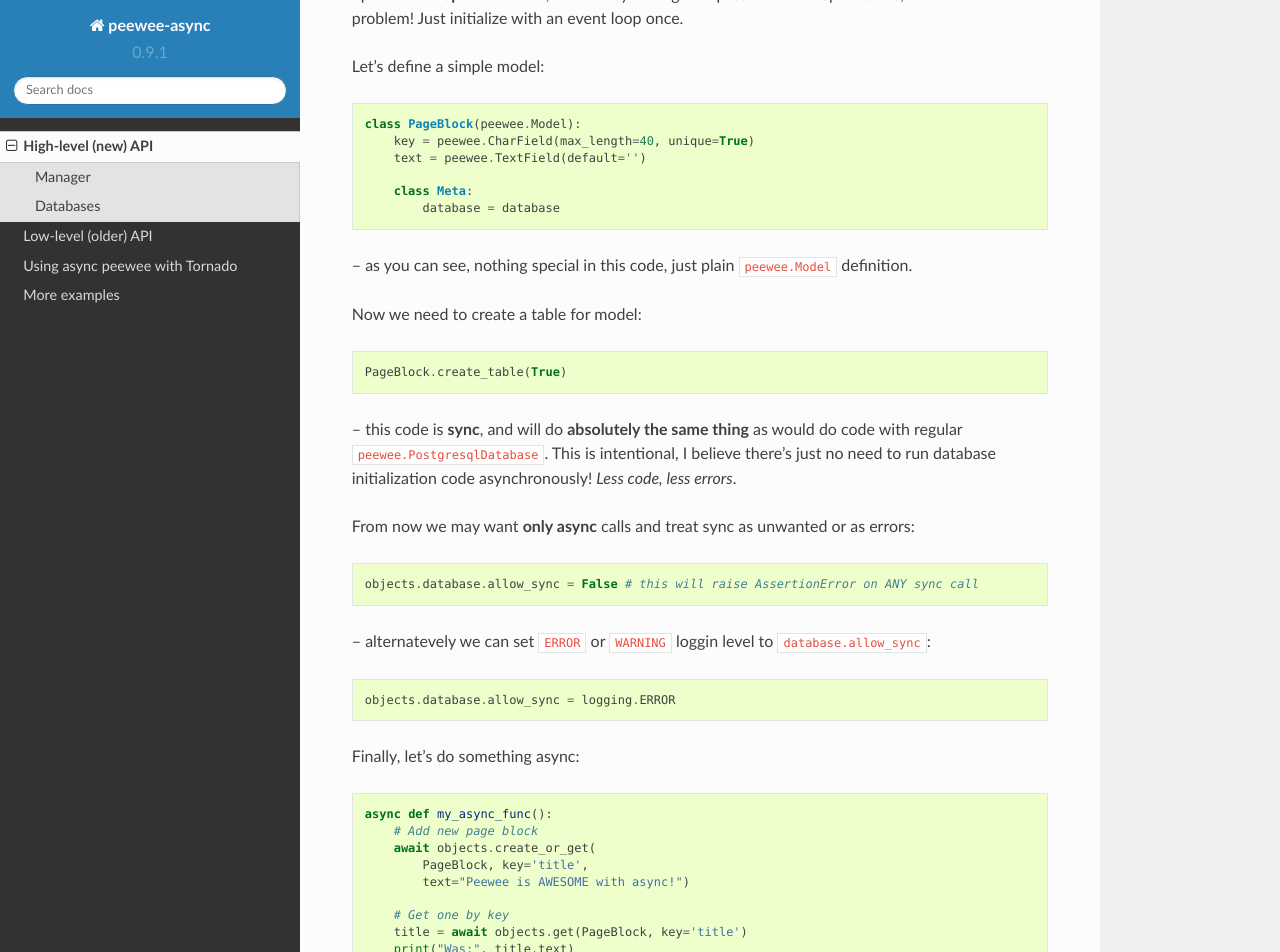
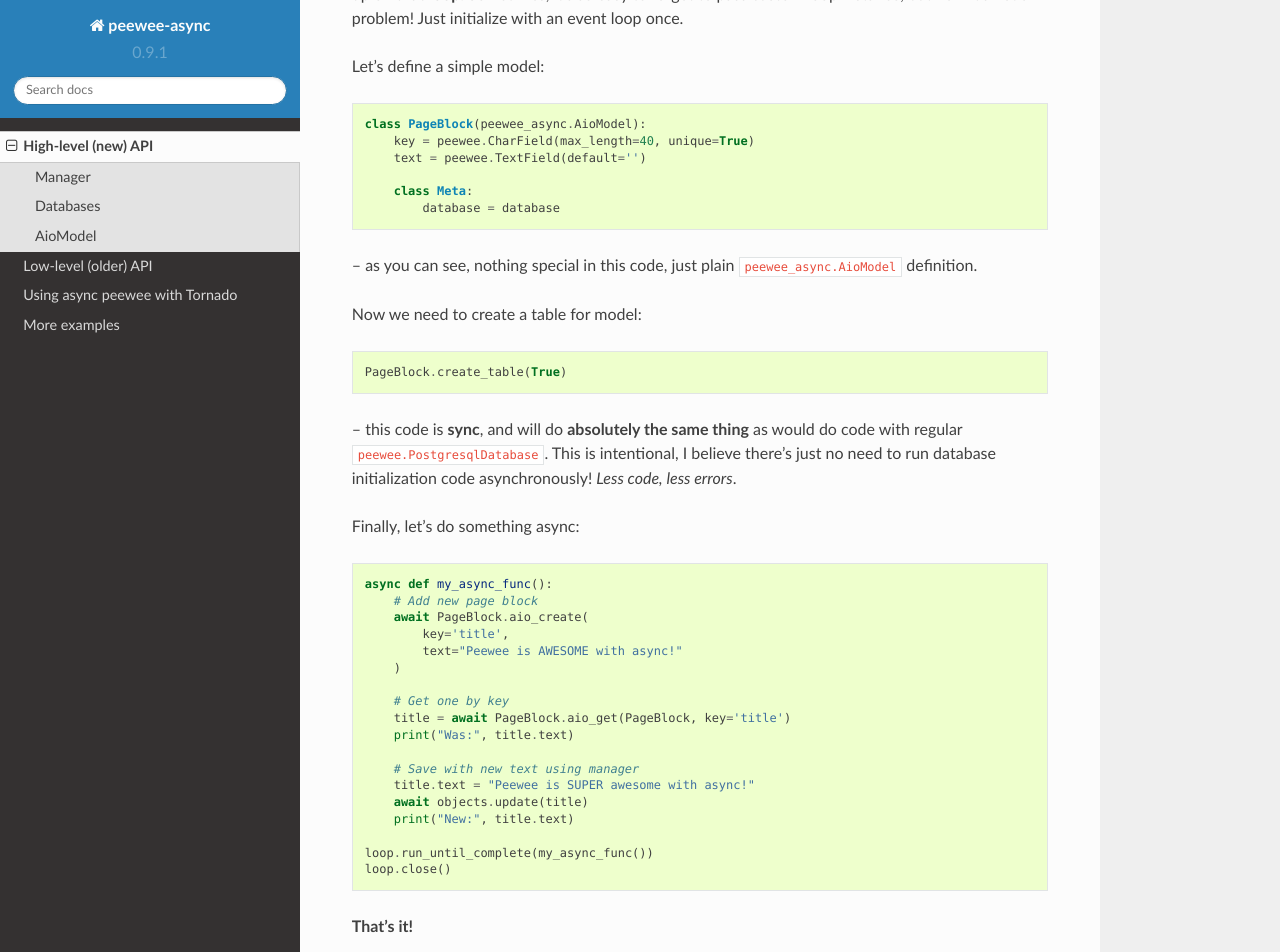
Before and after one commit to 05bit/peewee-async, a Sphinx documentation site: the page built from docs/peewee_async/api.rst, in a window 1280 px wide and 1400 px high, scrolled down 678 px. Shown: the top 952 px of the window. Built offline with Sphinx 7.4.7 and the Read the Docs theme 2.0.0, drawn with Linux system fonts in a browser that asks for light colours; the version number is read from the project's files by our own code; some of the changed text lies outside the part shown.

Commit message:
updated documentation

```diff
--- a/docs/conf.py
+++ b/docs/conf.py
@@ -139,10 +139,6 @@
 # pixels large.
 #html_favicon = None
 
-# Add any paths that contain custom static files (such as style sheets) here,
-# relative to this directory. They are copied after the builtin static files,
-# so a file named "default.css" will overwrite the builtin "default.css".
-html_static_path = ['_static']
 
 # Add any extra paths that contain custom files (such as robots.txt or
 # .htaccess) here, relative to this directory. These files are copied
@@ -274,5 +270,7 @@
 #texinfo_no_detailmenu = False
 
 
-# Example configuration for intersphinx: refer to the Python standard library.
-intersphinx_mapping = {'http://docs.python.org/': None}
+intersphinx_mapping = {
+    'python': ('https://docs.python.org/3/', None),
+    'sphinx': ('https://www.sphinx-doc.org/en/master/', None),
+}
--- a/docs/peewee_async/api.rst
+++ b/docs/peewee_async/api.rst
@@ -26,14 +26,14 @@ OK, let's provide an example::
 
 Let's define a simple model::
 
-    class PageBlock(peewee.Model):
+    class PageBlock(peewee_async.AioModel):
         key = peewee.CharField(max_length=40, unique=True)
         text = peewee.TextField(default='')
 
         class Meta:
             database = database
 
--- as you can see, nothing special in this code, just plain ``peewee.Model`` definition.
+-- as you can see, nothing special in this code, just plain ``peewee_async.AioModel`` definition.
 
 Now we need to create a table for model::
 
@@ -41,27 +41,20 @@ Now we need to create a table for model::
 
 -- this code is **sync**, and will do **absolutely the same thing** as would do code with regular ``peewee.PostgresqlDatabase``. This is intentional, I believe there's just no need to run database initialization code asynchronously! *Less code, less errors*.
 
-From now we may want **only async** calls and treat sync as unwanted or as errors::
-
-    objects.database.allow_sync = False # this will raise AssertionError on ANY sync call
-
--- alternatevely we can set ``ERROR`` or ``WARNING`` loggin level to ``database.allow_sync``::
-
-    objects.database.allow_sync = logging.ERROR
-
 Finally, let's do something async::
 
     async def my_async_func():
         # Add new page block
-        await objects.create_or_get(
-            PageBlock, key='title',
-            text="Peewee is AWESOME with async!")
+        await PageBlock.aio_create(
+            key='title',
+            text="Peewee is AWESOME with async!"
+        )
 
         # Get one by key
-        title = await objects.get(PageBlock, key='title')
+        title = await PageBlock.aio_get(PageBlock, key='title')
         print("Was:", title.text)
 
-        # Save with new text
+        # Save with new text using manager
         title.text = "Peewee is SUPER awesome with async!"
         await objects.update(title)
         print("New:", title.text)
@@ -71,7 +64,8 @@ Finally, let's do something async::
 
 **That's it!**
 
-Other methods for operations like selecting, deleting etc. are listed below.
+As you may notice you can use methods from **Manager** or from **AioModel** for operations like selecting, deleting etc.
+All of them are listed below.
 
 Manager
 -------
@@ -133,3 +127,14 @@ Databases
 
 .. autoclass:: peewee_async.PooledMySQLDatabase
     :members: init
+
+AioModel
+--------
+
+.. autoclass:: peewee_async.AioModel
+
+.. automethod:: peewee_async.AioModel.aio_get
+
+.. automethod:: peewee_async.AioModel.aio_get_or_none
+
+.. automethod:: peewee_async.AioModel.aio_create
--- a/peewee_asyncext.py
+++ b/peewee_asyncext.py
@@ -31,8 +31,7 @@ class PostgresqlExtDatabase(AsyncPostgresqlMixin, ext.PostgresqlExtDatabase):
         database = PostgresqlExtDatabase('test', register_hstore=False)
 
     See also:
-    https://peewee.readthedocs.io/en/latest/peewee/
-        playhouse.html#PostgresqlExtDatabase
+    https://peewee.readthedocs.io/en/latest/peewee/playhouse.html#PostgresqlExtDatabase
     """
     def init(self, database, **kwargs):
         self.min_connections = 1
@@ -70,8 +69,7 @@ class PooledPostgresqlExtDatabase(AsyncPostgresqlMixin,
                                                max_connections=20)
 
     See also:
-    https://peewee.readthedocs.io/en/latest/peewee/
-        playhouse.html#PostgresqlExtDatabase
+    https://peewee.readthedocs.io/en/latest/peewee/playhouse.html#PostgresqlExtDatabase
     """
     def init(self, database, **kwargs):
         self.min_connections = kwargs.pop('min_connections', 1)
```
Also changed, not shown: docs/peewee_async/examples.rst (+8 -12 lines), peewee_async.py (+23 -3 lines).
